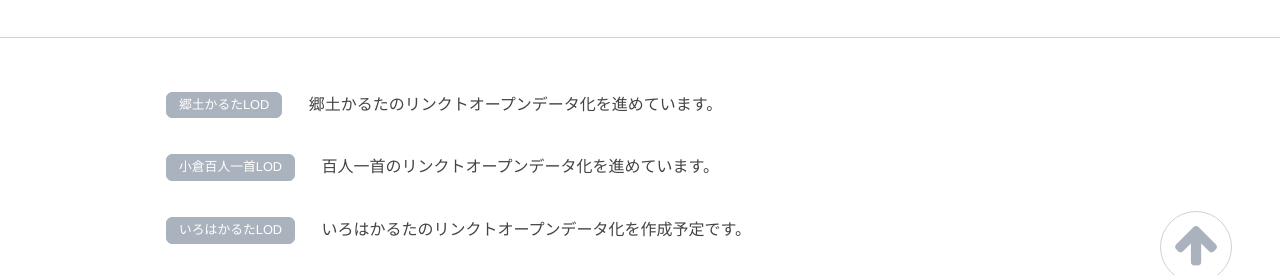
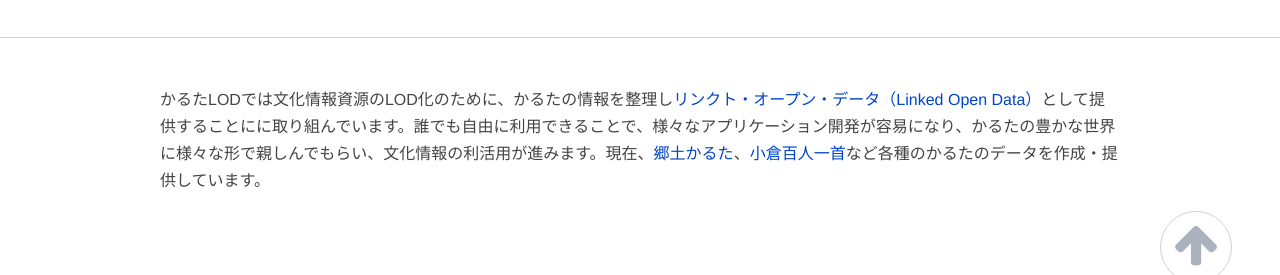
Before and after one commit to tnanako/karutalod, a plain HTML site: page index.html in a window 1280 px wide. Shown: the part 481-756 px from the top of the page. Drawn offline with nearby package versions, Linux system fonts and the light colour scheme; a script that the page names is missing.

Commit message:
README.mdに内容を追記

```diff
--- a/index.html
+++ b/index.html
@@ -31,6 +31,10 @@
   </div>
 
     <div class="content">
+        <div class="article">
+            <p class="article-paragraph">かるたLODでは文化情報資源のLOD化のために、かるたの情報を整理し<a href="/lod.html">リンクト・オープン・データ（Linked Open Data）</a>として提供することにに取り組んでいます。誰でも自由に利用できることで、様々なアプリケーション開発が容易になり、かるたの豊かな世界に様々な形で親しんでもらい、文化情報の利活用が進みます。現在、<a href="/localKaruta.html">郷土かるた</a>、<a href="/ogura.html">小倉百人一首</a>など各種のかるたのデータを作成・提供しています。</p>
+        </div>
+
         <div class="article">
             <p class="article-paragraph">
                 <a href="/localKaruta.html" class="btn btn_sm btn_normal">郷土かるたLOD</a>
```
Also changed, not shown: 1 other file.
